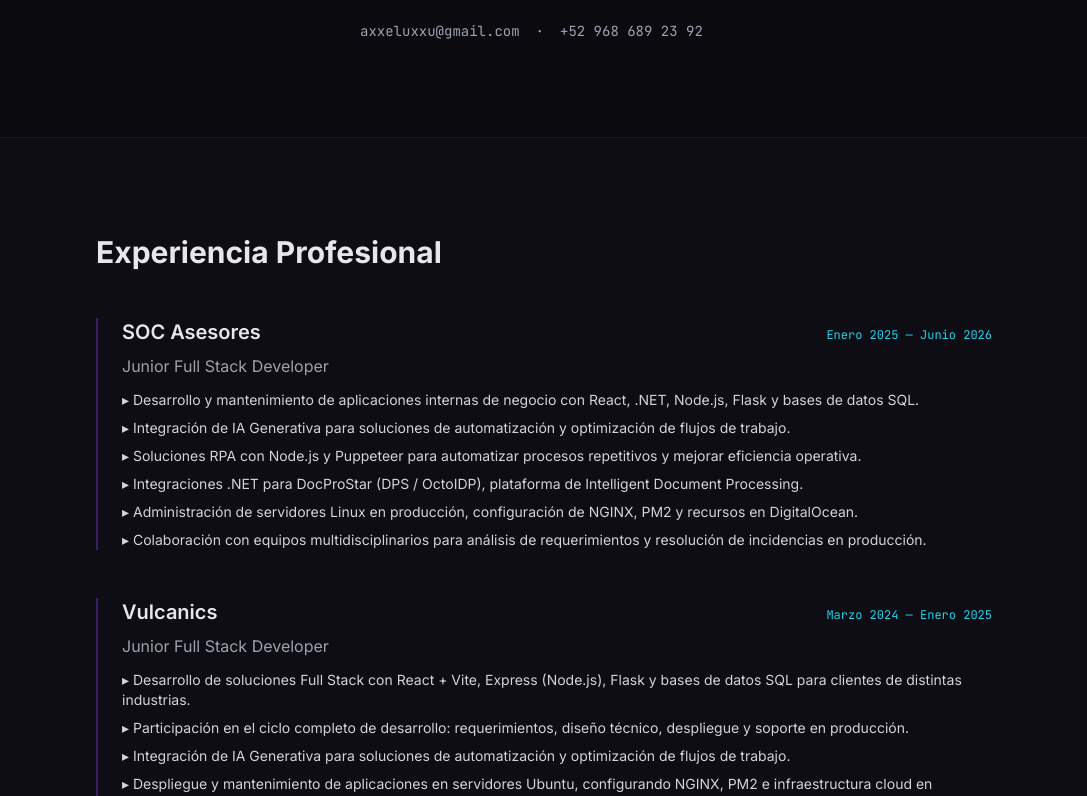
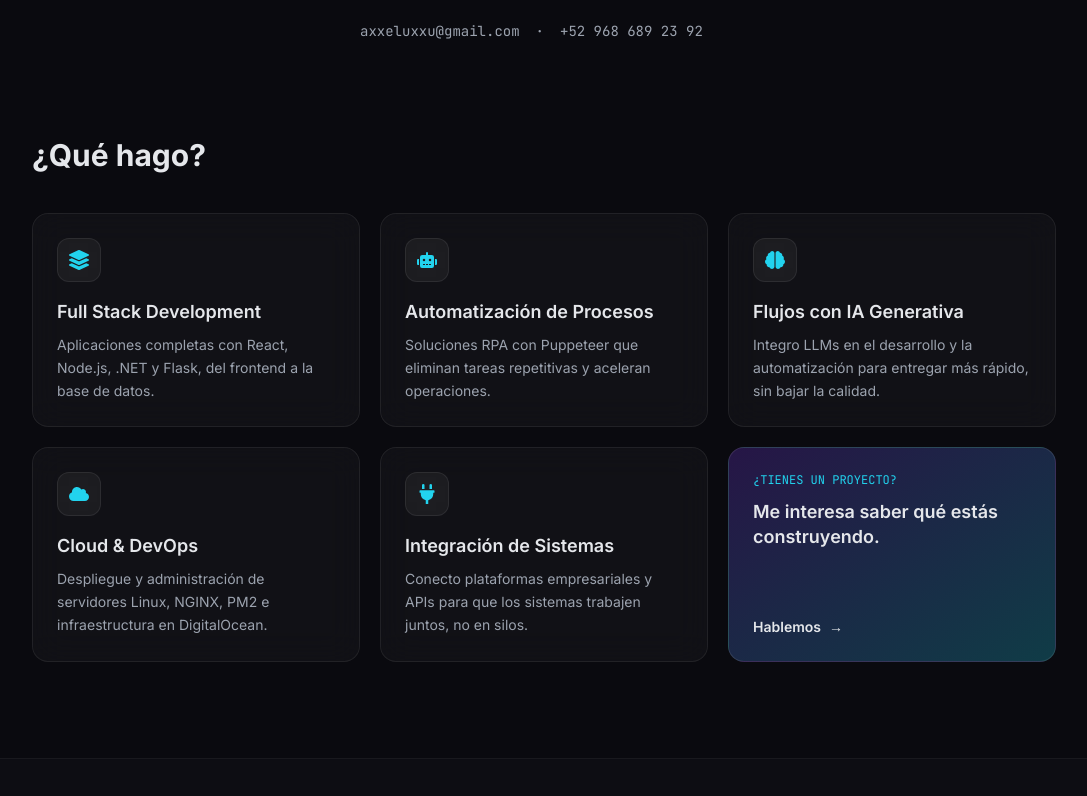
Before and after one commit to axelgh-dev/AxelHernandezDev, a React (Vite) app: page / in a window 1280 px wide. Shown: the part 1340-2136 px from the top of the page, without its empty margins (96-1183 px from the left). Built offline with nearby package versions, Linux system fonts and the light colour scheme.

Commit message:
[FEATURE] What I Do

```diff
--- a/src/components/About.jsx
+++ b/src/components/About.jsx
@@ -1,10 +1,11 @@
 import { motion } from "framer-motion";
 import StatCard from "./StatCard";
+import { whatIDoIcons } from "../utils/whatIDoIcons";
 
 export default function About({ t, meta }) {
   return (
     <section id="about" className="py-24 px-6 border-t border-white/5">
-      <div className="max-w-5xl mx-auto grid md:grid-cols-[280px_1fr] gap-12 items-start">
+      <div className="max-w-5xl mx-auto grid md:grid-cols-[280px_1fr] gap-12 items-start mb-24">
         {/* Columna foto */}
         <motion.div
           initial={{ opacity: 0, x: -30 }}
@@ -15,11 +16,7 @@ export default function About({ t, meta }) {
         >
           <div className="absolute -inset-3 rounded-3xl bg-gradient-to-br from-accent/40 to-accent2/40 blur-xl opacity-60" />
           <div className="relative w-64 h-64 md:w-full md:h-80 rounded-3xl overflow-hidden glass p-1.5">
-            <img
-              src="/profile.jpg"
-              alt={meta.name}
-              className="w-full h-full object-cover rounded-2xl"
-            />
+            <img src="/profile.jpg" alt={meta.name} className="w-full h-full object-cover rounded-2xl" />
           </div>
 
           <motion.div
@@ -61,6 +58,57 @@ export default function About({ t, meta }) {
           </div>
         </motion.div>
       </div>
+
+      {/* What I Do */}
+      <motion.div
+        className="max-w-5xl mx-auto"
+        initial={{ opacity: 0, y: 30 }}
+        whileInView={{ opacity: 1, y: 0 }}
+        viewport={{ once: true, margin: "-100px" }}
+        transition={{ duration: 0.6 }}
+      >
+        <h3 className="text-3xl font-bold mb-10">{t.whatIDoTitle}</h3>
+
+        <div className="grid sm:grid-cols-2 lg:grid-cols-3 gap-5">
+          {t.whatIDo.map((item, i) => {
+            const Icon = whatIDoIcons[item.icon];
+            return (
+              <motion.div
+                key={item.title}
+                className="glass-card rounded-2xl p-6"
+                initial={{ opacity: 0, y: 20 }}
+                whileInView={{ opacity: 1, y: 0 }}
+                viewport={{ once: true, margin: "-50px" }}
+                transition={{ duration: 0.5, delay: i * 0.08 }}
+              >
+                <div className="w-11 h-11 rounded-xl glass flex items-center justify-center text-accent2 text-xl mb-4">
+                  <Icon />
+                </div>
+                <h4 className="font-semibold text-lg mb-2">{item.title}</h4>
+                <p className="text-sm text-muted leading-relaxed">{item.desc}</p>
+              </motion.div>
+            );
+          })}
+
+          {/* CTA card */}
+          <motion.a
+            href="#contact"
+            className="rounded-2xl p-6 bg-gradient-to-br from-accent/25 to-accent2/25 border border-white/10 flex flex-col justify-between hover:from-accent/35 hover:to-accent2/35 transition"
+            initial={{ opacity: 0, y: 20 }}
+            whileInView={{ opacity: 1, y: 0 }}
+            viewport={{ once: true, margin: "-50px" }}
+            transition={{ duration: 0.5, delay: t.whatIDo.length * 0.08 }}
+          >
+            <div>
+              <p className="text-xs font-mono text-accent2 mb-3">{t.whatIDoCta.label}</p>
+              <p className="text-lg font-semibold leading-snug">{t.whatIDoCta.title}</p>
+            </div>
+            <span className="inline-flex items-center gap-2 mt-6 text-sm font-semibold">
+              {t.whatIDoCta.button} <span aria-hidden>→</span>
+            </span>
+          </motion.a>
+        </div>
+      </motion.div>
     </section>
   );
 }
--- a/src/data/profile.js
+++ b/src/data/profile.js
@@ -30,6 +30,19 @@ export const content = {
       { value: 2, suffix: "", label: "Empresas" },
       { value: 3, suffix: "", label: "Certificaciones" },
     ],
+    whatIDoTitle: "¿Qué hago?",
+    whatIDo: [
+      { icon: "fullstack", title: "Full Stack Development", desc: "Aplicaciones completas con React, Node.js, .NET y Flask, del frontend a la base de datos." },
+      { icon: "automation", title: "Automatización de Procesos", desc: "Soluciones RPA con Puppeteer que eliminan tareas repetitivas y aceleran operaciones." },
+      { icon: "ai", title: "Flujos con IA Generativa", desc: "Integro LLMs en el desarrollo y la automatización para entregar más rápido, sin bajar la calidad." },
+      { icon: "cloud", title: "Cloud & DevOps", desc: "Despliegue y administración de servidores Linux, NGINX, PM2 e infraestructura en DigitalOcean." },
+      { icon: "integration", title: "Integración de Sistemas", desc: "Conecto plataformas empresariales y APIs para que los sistemas trabajen juntos, no en silos." },
+    ],
+    whatIDoCta: {
+      label: "¿TIENES UN PROYECTO?",
+      title: "Me interesa saber qué estás construyendo.",
+      button: "Hablemos",
+    },
     experience: [
       {
         company: "SOC Asesores",
@@ -109,6 +122,19 @@ export const content = {
       { value: 2, suffix: "", label: "Companies" },
       { value: 3, suffix: "", label: "Certifications" },
     ],
+    whatIDoTitle: "What I Do",
+    whatIDo: [
+      { icon: "fullstack", title: "Full Stack Development", desc: "End-to-end applications with React, Node.js, .NET and Flask, from frontend to database." },
+      { icon: "automation", title: "Process Automation", desc: "RPA solutions with Puppeteer that eliminate repetitive tasks and speed up operations." },
+      { icon: "ai", title: "AI-Powered Workflows", desc: "I integrate LLMs into development and automation to ship faster without cutting quality." },
+      { icon: "cloud", title: "Cloud & DevOps", desc: "Deployment and management of Linux servers, NGINX, PM2 and DigitalOcean infrastructure." },
+      { icon: "integration", title: "System Integration", desc: "Connecting enterprise platforms and APIs so systems work together, not in silos." },
+    ],
+    whatIDoCta: {
+      label: "HAVE A PROJECT?",
+      title: "I'd love to hear what you're building.",
+      button: "Let's talk",
+    },
     experience: [
       {
         company: "SOC Asesores",
--- /dev/null
+++ b/src/utils/whatIDoIcons.js
@@ -0,0 +1,9 @@
+import { FaLayerGroup, FaRobot, FaBrain, FaCloud, FaPlug } from "react-icons/fa";
+
+export const whatIDoIcons = {
+  fullstack: FaLayerGroup,
+  automation: FaRobot,
+  ai: FaBrain,
+  cloud: FaCloud,
+  integration: FaPlug,
+};
```
